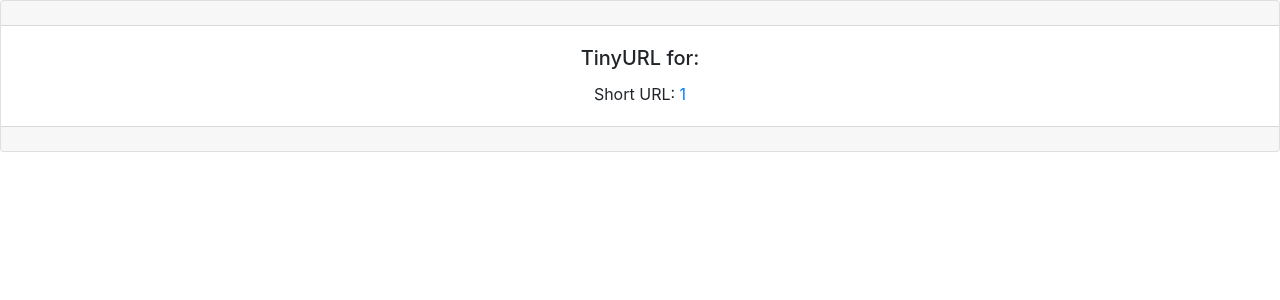
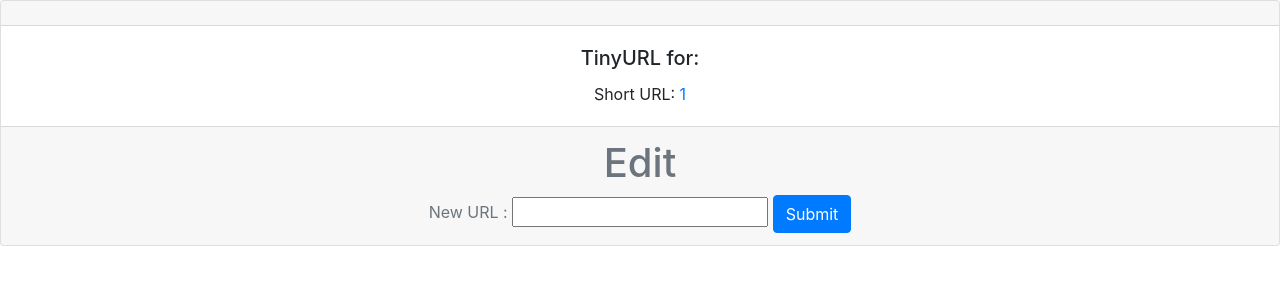
Before and after one commit to mayupaca/tinyapp, a Node server app: page /urls/1 in a window 1280 px wide. Shown: the part 56-356 px from the top of the page. Run offline with Node 20, Linux system fonts and the light colour scheme; some libraries are stand-ins or nearby versions.

Commit message:
Add Edit

```diff
--- a/express_server.js
+++ b/express_server.js
@@ -22,6 +22,10 @@ const generateRandomString = function () {
   return randStr;
 };
 
+// app.post("/urls/:id", (req, res) => {
+//   res.redirect("/urls_show");
+// });
+
 app.post("/urls/:shortURL/delete", (req, res) => {
   const shortURL = req.params.shortURL;
   delete urlDatabase[shortURL];
@@ -32,7 +36,7 @@ app.post("/urls", (req, res) => {
   const shortURL = generateRandomString();
   const longURL = req.body.longURL;
   urlDatabase[shortURL] = longURL;
-  console.log("urls req.body", req.body); // Log the POST request body to the console
+  console.log(req.body); // Log the POST request body to the console
   res.redirect("/urls"); // Respond with 'Ok' (we will replace this)
 });
 
@@ -56,14 +60,6 @@ app.get("/u/:shortURL", (req, res) => {
   res.redirect(longURL);
 });
 
-app.get("/", (req, res) => {
-  res.send("Hello!");
-});
-
-app.get("/hello", (req, res) => {
-  res.send("<html><body>Hello <b>World</b></body></html>\n");
-});
-
 app.get("/urls.json", (req, res) => {
   res.json(urlDatabase);
 });
--- a/views/urls_index.ejs
+++ b/views/urls_index.ejs
@@ -22,8 +22,9 @@
       <tbody>
         <% for(let url in urls) { %>
           <tr>
-            <td><a href="/urls/<%= url %>"><%= url %></a></td>
+            <td><%= url %></td>
             <td><%= urls[url] %></td>
+            <td><a href="/urls/<%= url %>" class="btn btn-outline-primary">Edit</a></td>
             <td><form method="POST" action="/urls/<%= url %>/delete">
               <button type="submit" class="btn btn-outline-danger">Delete</button>
             </form></td>
--- a/views/urls_show.ejs
+++ b/views/urls_show.ejs
@@ -13,8 +13,15 @@
         <h5 class="card-title">TinyURL for: <%= longURL %></h5>
         <p class="card-text">Short URL: <a href="<%= longURL %>"><%= shortURL %></a></p>
       </div>
-    <div class="card-footer text-muted"></div>
+    <div class="card-footer text-muted">
+      <form method="POST" action="/urls/">
+        <h1>Edit</h1>
+        <span>New URL : </span><input type="text" value="<%= longURL %>" name="longURL">
+        <button type="button" class="btn btn-primary">Submit</button>
+      </form>
+    </div>
   </div>
+
   <!-- Bootstrap JS -->
   <script src="https://code.jquery.com/jquery-3.3.1.slim.min.js" integrity="sha384-q8i/X+965DzO0rT7abK41JStQIAqVgRVzpbzo5smXKp4YfRvH+8abtTE1Pi6jizo" crossorigin="anonymous"></script>
   <script src="https://cdnjs.cloudflare.com/ajax/libs/popper.js/1.14.7/umd/popper.min.js" integrity="sha384-UO2eT0CpHqdSJQ6hJty5KVphtPhzWj9WO1clHTMGa3JDZwrnQq4sF86dIHNDz0W1" crossorigin="anonymous"></script>
```
